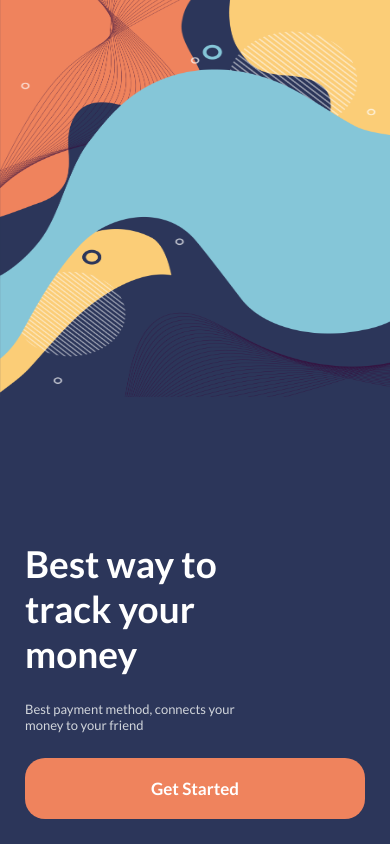
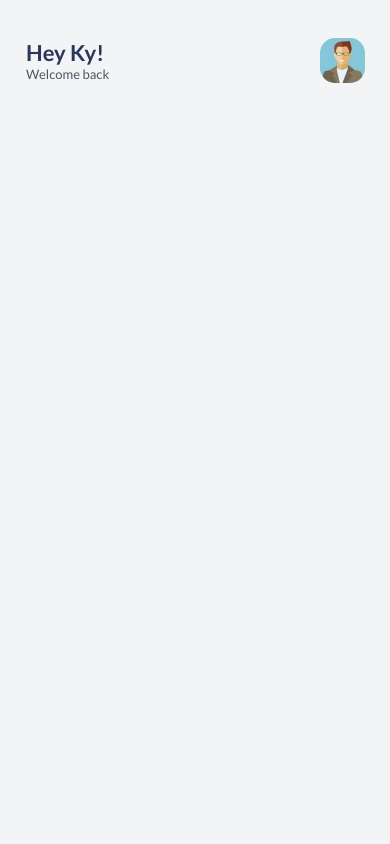
Before and after one commit to dsitweed/react-native-firstA, a React Native app: screen /Home in a window 390 px wide. Built offline with nearby package versions, Linux system fonts and the light colour scheme.

Commit message:
FEAT: Home screen + header (profile button_image, greeting text)

```diff
--- /dev/null
+++ b/components/Header/Greeting.tsx
@@ -0,0 +1,51 @@
+import { StatusBar } from "expo-status-bar";
+import React, { FunctionComponent } from "react";
+import { StyleProp, TextStyle } from "react-native";
+import styled from "styled-components/native";
+import { colors } from "../colors";
+import RegularText from "../Texts/RegularText";
+import SmallText from "../Texts/SmallText";
+
+interface GreetingProps {
+    mainText: string,
+    subText: string,
+    mainTextStyles?: StyleProp<TextStyle>,
+    subTextStyles?: StyleProp<TextStyle>
+}
+
+const StyleView = styled.View({
+    flex: 1,
+    flexDirection: 'column',
+    justifyContent: 'center',
+
+});
+
+const Greeting: FunctionComponent<GreetingProps> = (props) => {
+    return(
+        <StyleView>
+            <RegularText
+                textStyles={[
+                    {
+                        color: colors.secondary,
+                        fontSize: 22,
+                    },
+                    props.mainTextStyles,
+                ]}
+            >
+                {props.mainText}
+            </RegularText>
+            <SmallText
+                textStyles={[
+                    {
+                        color: colors.grayDark
+                    },
+                    props.subTextStyles
+                ]}
+            >
+                {props.subText}
+            </SmallText>
+        </StyleView>
+    );
+}
+
+export default Greeting;
--- /dev/null
+++ b/components/Header/Profile.tsx
@@ -0,0 +1,34 @@
+import React, { FunctionComponent } from "react";
+import { ImageSourcePropType, GestureResponderEvent, StyleProp, ViewStyle, ImageStyle } from "react-native";
+import styled from "styled-components/native";
+
+const StyledView = styled.TouchableOpacity({
+    flexDirection: 'column',
+    height: '45px',
+    width: '45px',
+    borderRadius: '15px',
+});
+
+const StyledImage = styled.Image({
+    resizeMode: 'cover',
+    width: '100%',
+    height: '100%',
+    borderRadius: '15px',
+});
+
+interface ProfileProps {
+    image: ImageSourcePropType,
+    imageStyle?: StyleProp<ImageStyle>,
+    imageContainerStyle?: StyleProp<ViewStyle>,
+    onPress?: ((event: GestureResponderEvent) => void) | undefined,
+}
+
+const Profile: FunctionComponent<ProfileProps> = (props) => {
+    return (
+        <StyledView onPress={props.onPress} style={props.imageContainerStyle}>
+            <StyledImage style={props.imageStyle} source={props.image}/>
+        </StyledView>
+    );
+};
+
+export default Profile;
--- a/navigators/RootStack.tsx
+++ b/navigators/RootStack.tsx
@@ -5,10 +5,16 @@ import { NavigationContainer } from "@react-navigation/native";
 import { createStackNavigator } from "@react-navigation/stack";
 // Screens
 import Welcome from "../screens/Welcome";
+import Home from "../screens/Home";
+import { colors } from "../components/colors";
+import Greeting from "../components/Header/Greeting";
+import Profile from "../components/Header/Profile";
+// Customer component
+import Avatar from '../assets/avi/avatar.png';
 
 export type RootStackParamList= {
   Welcome: undefined;
-
+  Home: undefined;
 }
 
 const Stack = createStackNavigator<RootStackParamList>();
@@ -17,8 +23,46 @@ const RootStack: FunctionComponent = () => {
 
   return(
     <NavigationContainer>
-      <Stack.Navigator>
+      <Stack.Navigator
+        initialRouteName="Home"
+        screenOptions={{
+          headerStyle: {
+            backgroundColor: colors.grayLight,
+            borderBottomWidth: 0,
+            shadowColor: 'transparent',
+            shadowOpacity: 0,
+            elevation: 0,
+            height: 120
+          },
+          headerTintColor: colors.secondary,
+          headerRightContainerStyle: {
+            paddingRight: 25,
+          },
+          headerLeftContainerStyle: {
+            paddingLeft: 10
+          },
+          headerRight: () => (
+            <Profile
+              image={Avatar}
+              imageContainerStyle={{
+                backgroundColor: colors.tertiary
+              }}
+            />
+          )
+        }}
+      >
         <Stack.Screen name="Welcome" component={Welcome} options={{ headerShown: false}}/>
+        <Stack.Screen name="Home" component={Home}
+          options={{
+            headerTitle: (props) => (
+              <Greeting
+                mainText="Hey Ky!"
+                subText="Welcome back"
+                {...props}
+              />
+            ),
+          }}
+        />
       </Stack.Navigator>
     </NavigationContainer>
   );
--- /dev/null
+++ b/screens/Home.tsx
@@ -0,0 +1,21 @@
+import { StatusBar } from "expo-status-bar";
+import React, { FunctionComponent } from "react";
+import styled from "styled-components/native";
+import { colors } from "../components/colors";
+import { Container } from "../components/shared";
+
+const HomeContainer = styled(Container)({
+    backgroundColor: colors.grayLight,
+    width: '100%',
+    flex: 1
+});
+
+const Home: FunctionComponent = () => {
+    return (
+        <HomeContainer>
+            <StatusBar style="dark"/>
+        </HomeContainer>
+    )
+}
+
+export default Home;
```
Also changed, not shown: 1 other file (tests, documents, lock files or other folders).
